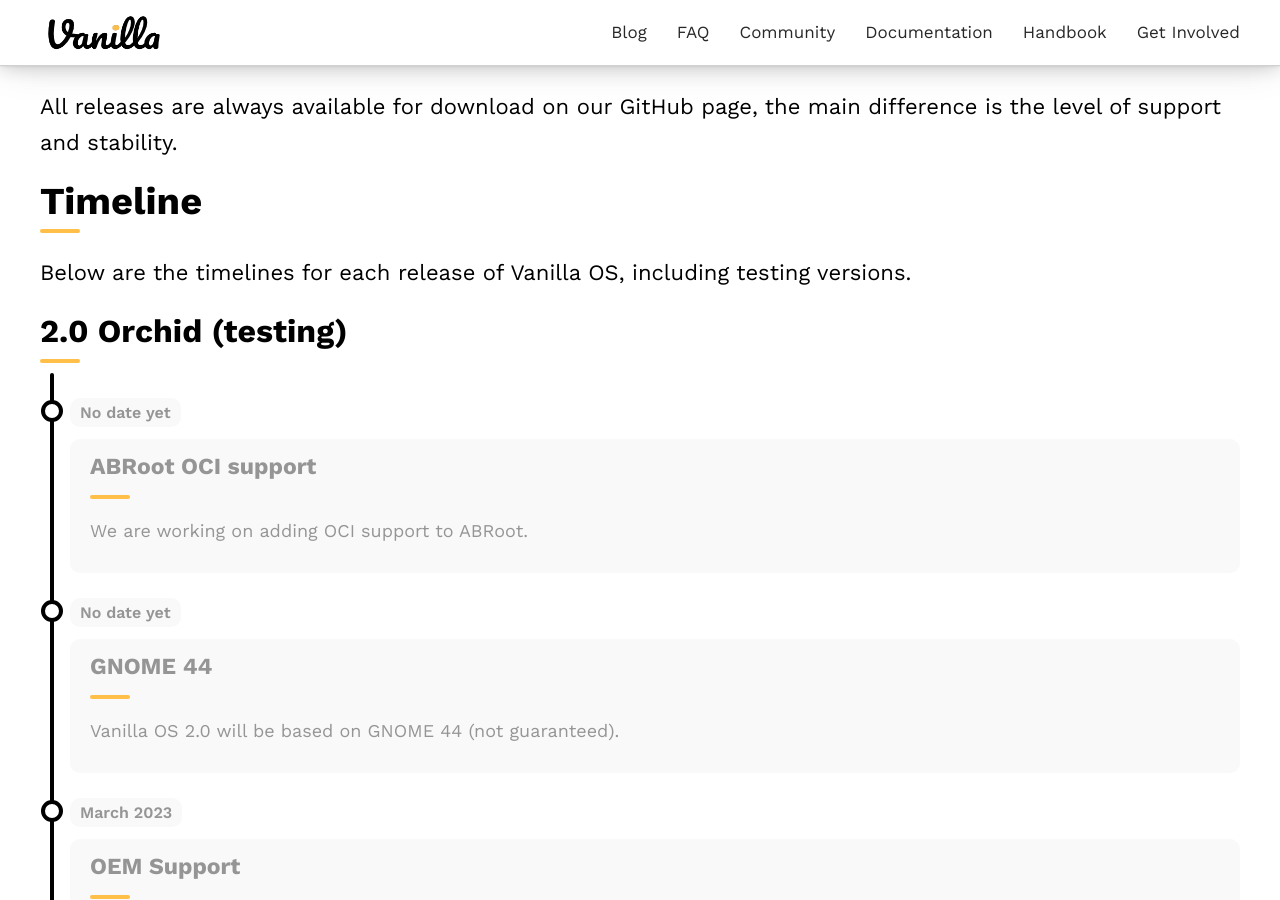
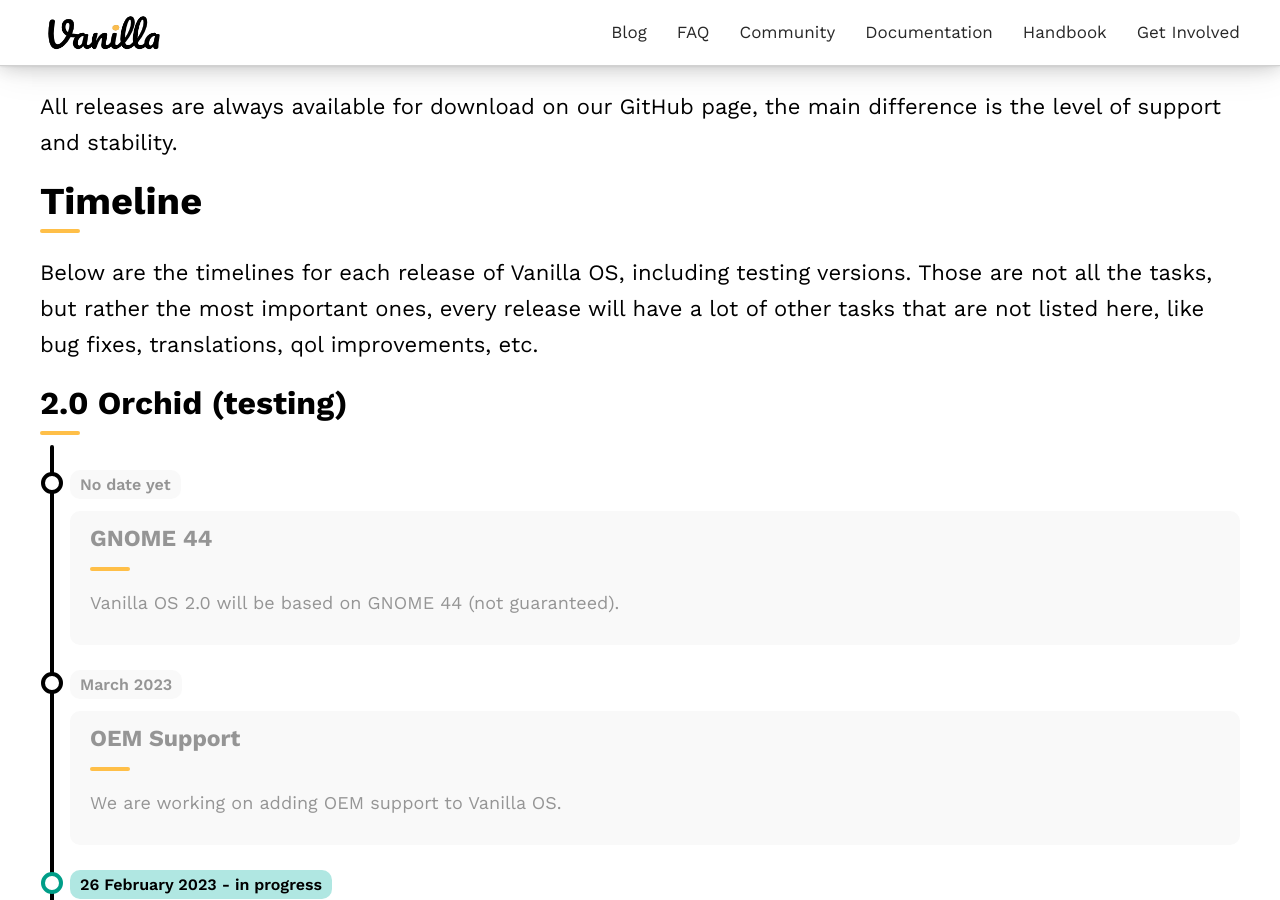
Before and after one commit to Vanilla-OS/website, a Jekyll site: the page built from roadmap.md, in a window 1280 px wide and 900 px high, scrolled down 563 px. Built offline with Jekyll 4.4.1, drawn with Linux system fonts in a browser that asks for light colours.

Commit message:
update planning

```diff
--- a/roadmap.md
+++ b/roadmap.md
@@ -13,7 +13,10 @@
 
 ## Timeline
 
-Below are the timelines for each release of Vanilla OS, including testing versions.
+Below are the timelines for each release of Vanilla OS, including testing
+versions. Those are not all the tasks, but rather the most important ones,
+every release will have a lot of other tasks that are not listed here, like
+bug fixes, translations, qol improvements, etc.
 
 ### 2.0 Orchid (testing)
 
@@ -102,12 +105,6 @@
             events: [
                 {
                     date: "No date yet",
-                    title: "ABRoot OCI support",
-                    description: "We are working on adding OCI support to ABRoot.",
-                    className: "timeline-grayed"
-                },
-                {
-                    date: "No date yet",
                     title: "GNOME 44",
                     description: "Vanilla OS 2.0 will be based on GNOME 44 (not guaranteed).",
                     className: "timeline-grayed"
```
